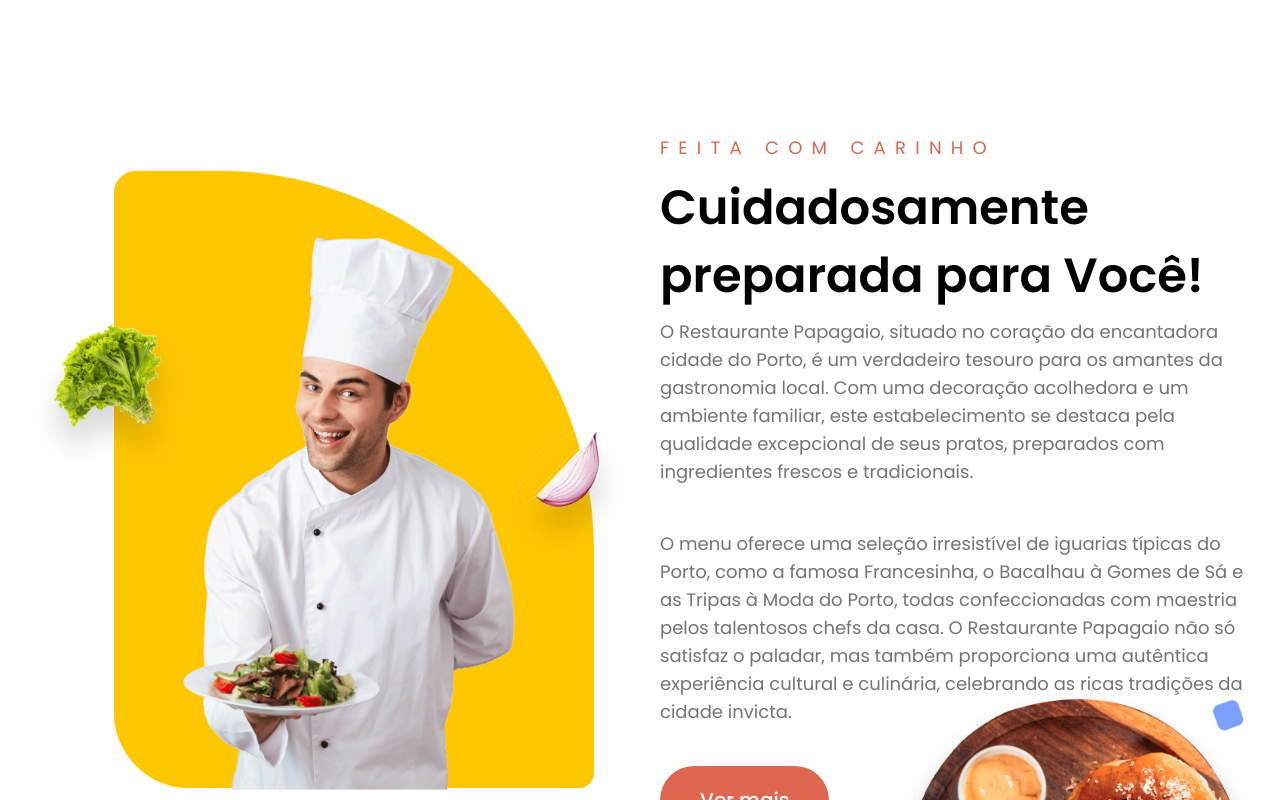
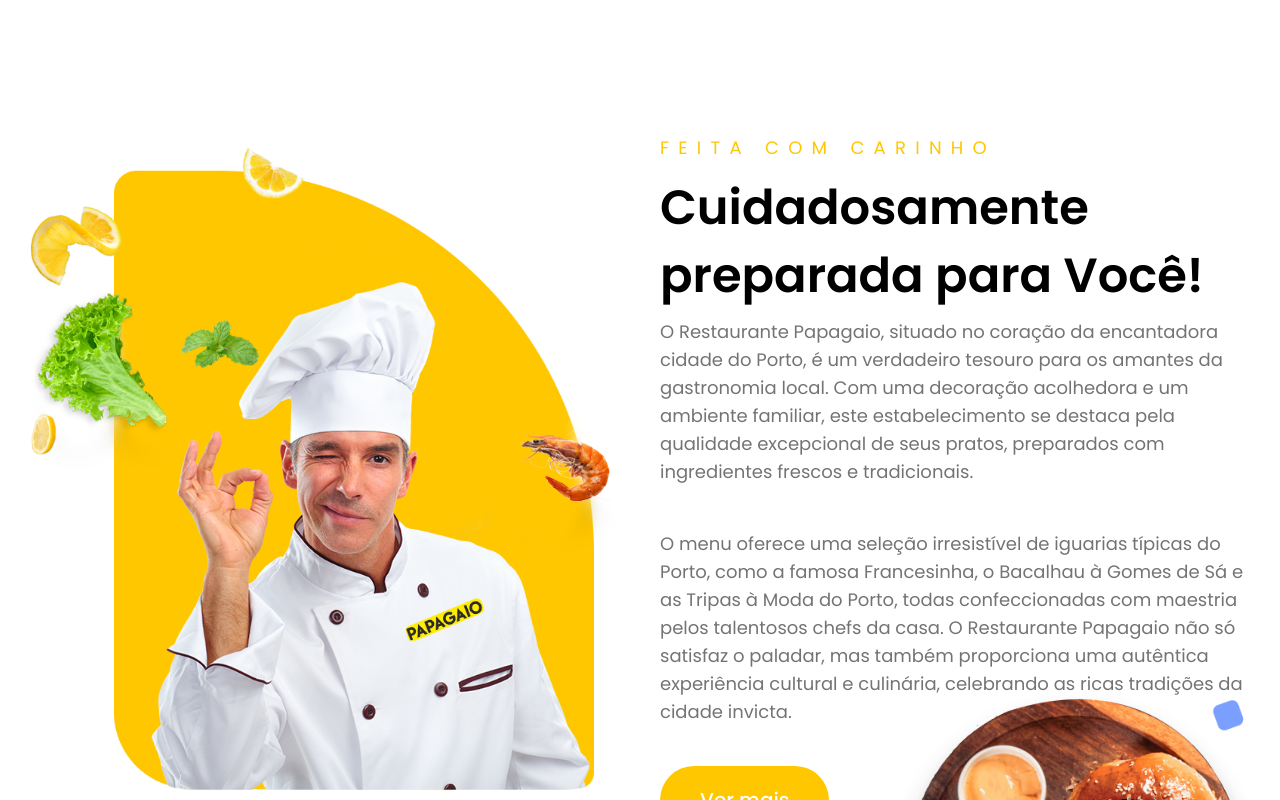
Before and after one commit to alexandre-cooper/restarante-papagaio-portugal, a Next.js app: page / in a window 1280 px wide. Shown: the part 1680-2480 px from the top of the page. Built offline with nearby package versions, Linux system fonts and the light colour scheme.

Commit message:
feat: colors

```diff
--- a/app/components/Cook/index.tsx
+++ b/app/components/Cook/index.tsx
@@ -18,7 +18,7 @@
         <div className="grid grid-cols-1 lg:grid-cols-12 my-16 space-x-5">
           <div className="col-span-6 flex justify-start">
             <Image
-              src="/images/Cook/cook.png"
+              src="/images/Cook/cook-papagaio.png"
               alt="nothing"
               width={636}
               height={808}
--- a/app/components/Gallery/index.tsx
+++ b/app/components/Gallery/index.tsx
@@ -26,7 +26,7 @@
             triggerOnce={true}
           >
             <h3 className="text-3xl lg:text-5xl font-semibold text-black">
-              Gallery of our cooked food.
+              Aguns de nossos principais pratos.
             </h3>
           </Fade>
         </div>
--- a/tailwind.config.js
+++ b/tailwind.config.js
@@ -5,8 +5,8 @@
     "./pages/**/*.{js,ts,jsx,tsx}",
     "./components/**/*.{js,ts,jsx,tsx}",
 
-      // Or if using `src` directory:
-      "./src/**/*.{js,ts,jsx,tsx}",
+    // Or if using `src` directory:
+    "./src/**/*.{js,ts,jsx,tsx}",
   ],
   theme: {
     colors: {
@@ -15,16 +15,16 @@
       white: "#ffffff",
       black: "#000000",
       lightgrey: "#444245",
-      grey: 'rgba(0, 0, 0, 0.55)',
-      lightpink: '#F8F7F7',
-      pink: '#DF6751',
-      bgpink: 'rgba(223, 103, 81, 0.15)',
-      darkpink: '#FEEDEA',
-      lightblack : '#333333',
+      grey: "rgba(0, 0, 0, 0.55)",
+      lightpink: "#F8F7F7",
+      pink: "#ffc700",
+      bgpink: "rgba(223, 103, 81, 0.15)",
+      darkpink: "#FEEDEA",
+      lightblack: "#333333",
       textbl: "#363636",
-      footerlinks: 'rgba(54, 54, 54, 0.9)',
-      bordertop: 'rgba(105, 120, 131, 0.16)',
-      darkgrey: 'rgba(44, 9, 11, 0.8)'
+      footerlinks: "rgba(54, 54, 54, 0.9)",
+      bordertop: "rgba(105, 120, 131, 0.16)",
+      darkgrey: "rgba(44, 9, 11, 0.8)",
     },
     fontSize: {
       xs: ["0.75rem", { lineHeight: "1rem" }],
```
Also changed, not shown: public/images/Cook/cook-papagaio.png (added).
